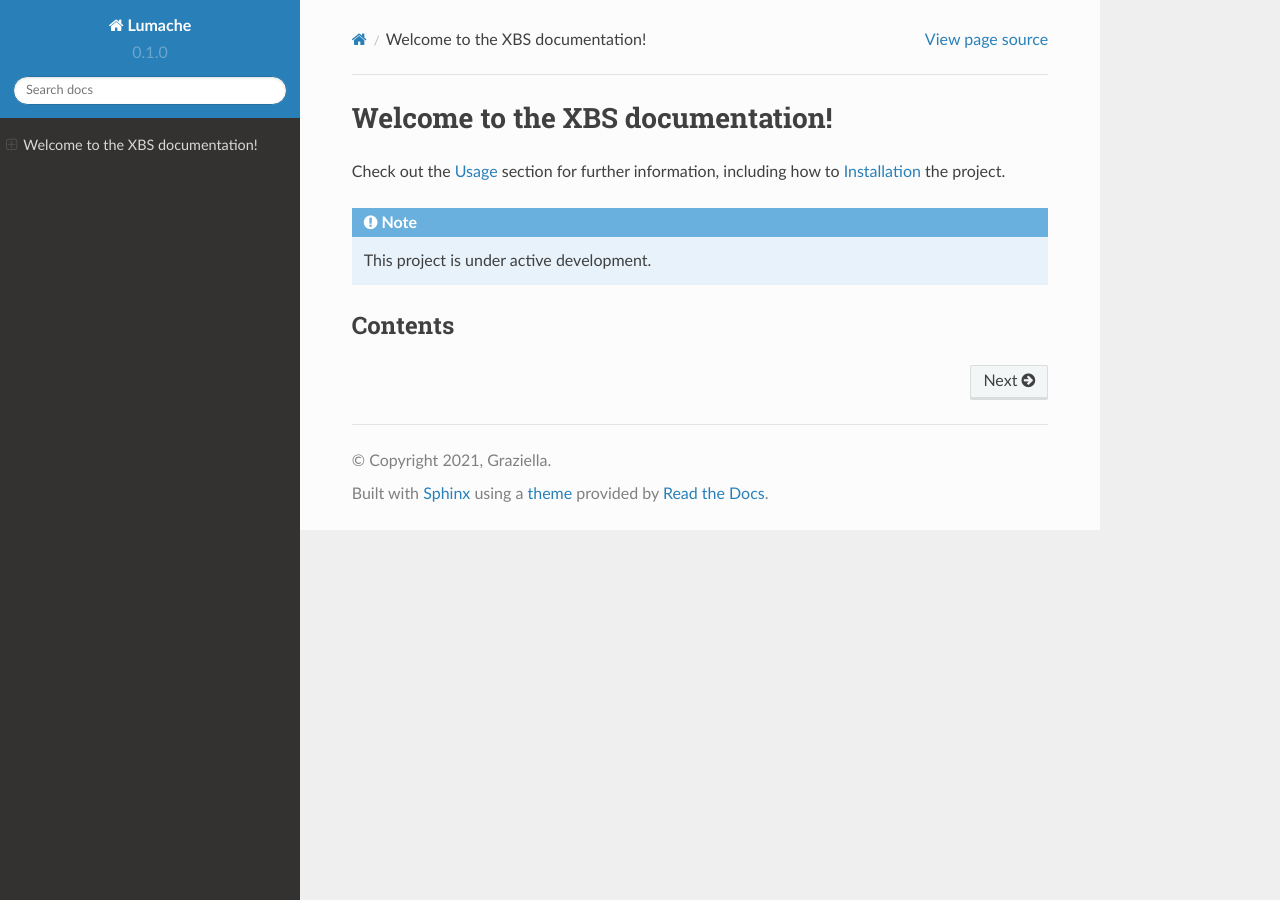
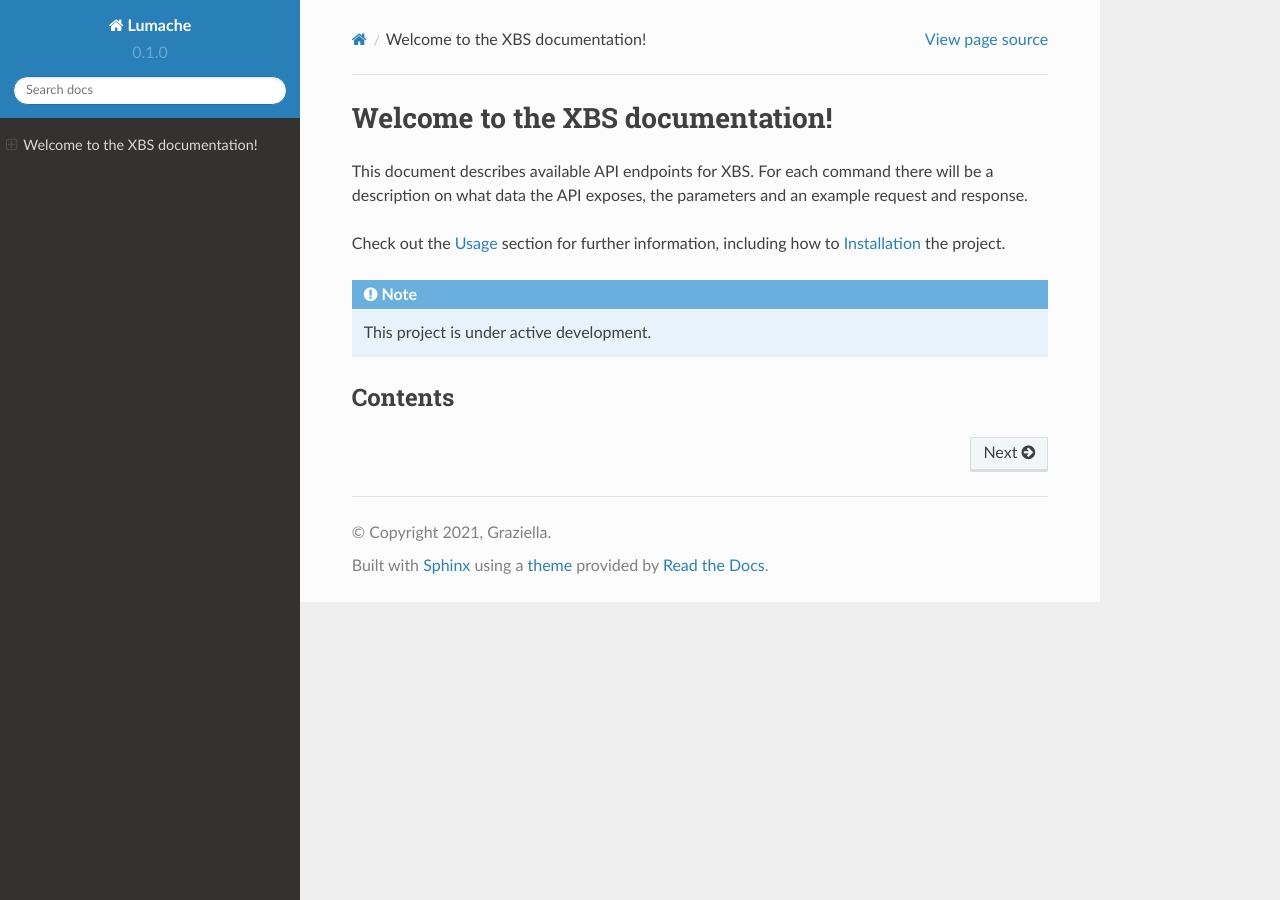
Before and after one commit to karsttuinstra/xbsreadthedocs, a Sphinx documentation site: the page built from docs/source/index.rst, in a window 1280 px wide. Built offline with Sphinx 7.4.7 and the Read the Docs theme 2.0.0, drawn with Linux system fonts in a browser that asks for light colours; pages that are not in the unit, such as notebooks, are missing from menus.

Commit message:
Update index.rst

```diff
--- a/docs/source/index.rst
+++ b/docs/source/index.rst
@@ -1,6 +1,7 @@
 Welcome to the XBS documentation!
 ===================================
 
+This document describes available API endpoints for XBS. For each command there will be a description on what data the API exposes, the parameters and an example request and response.
 
 Check out the :doc:`usage` section for further information, including
 how to :ref:`installation` the project.
```
